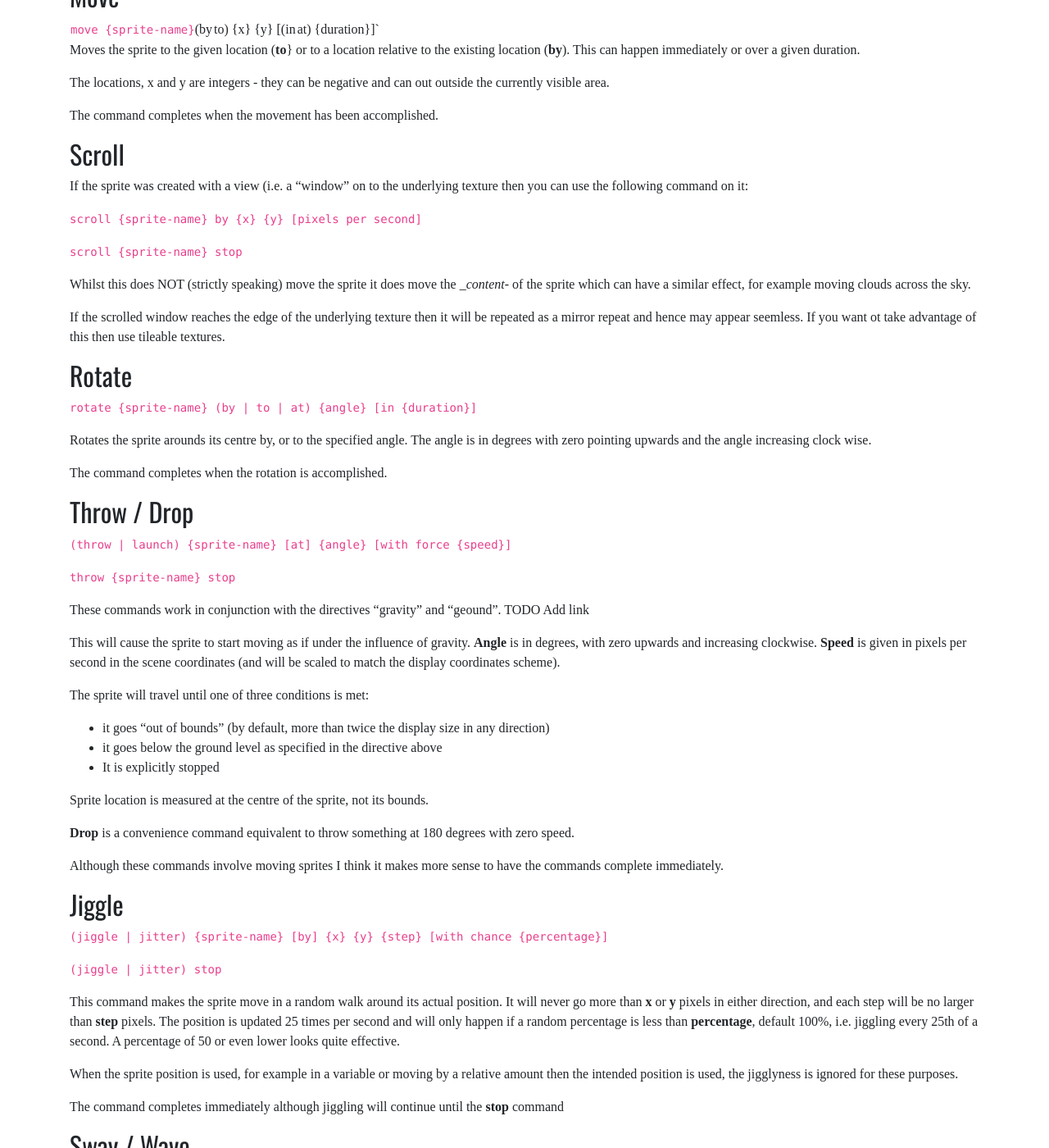
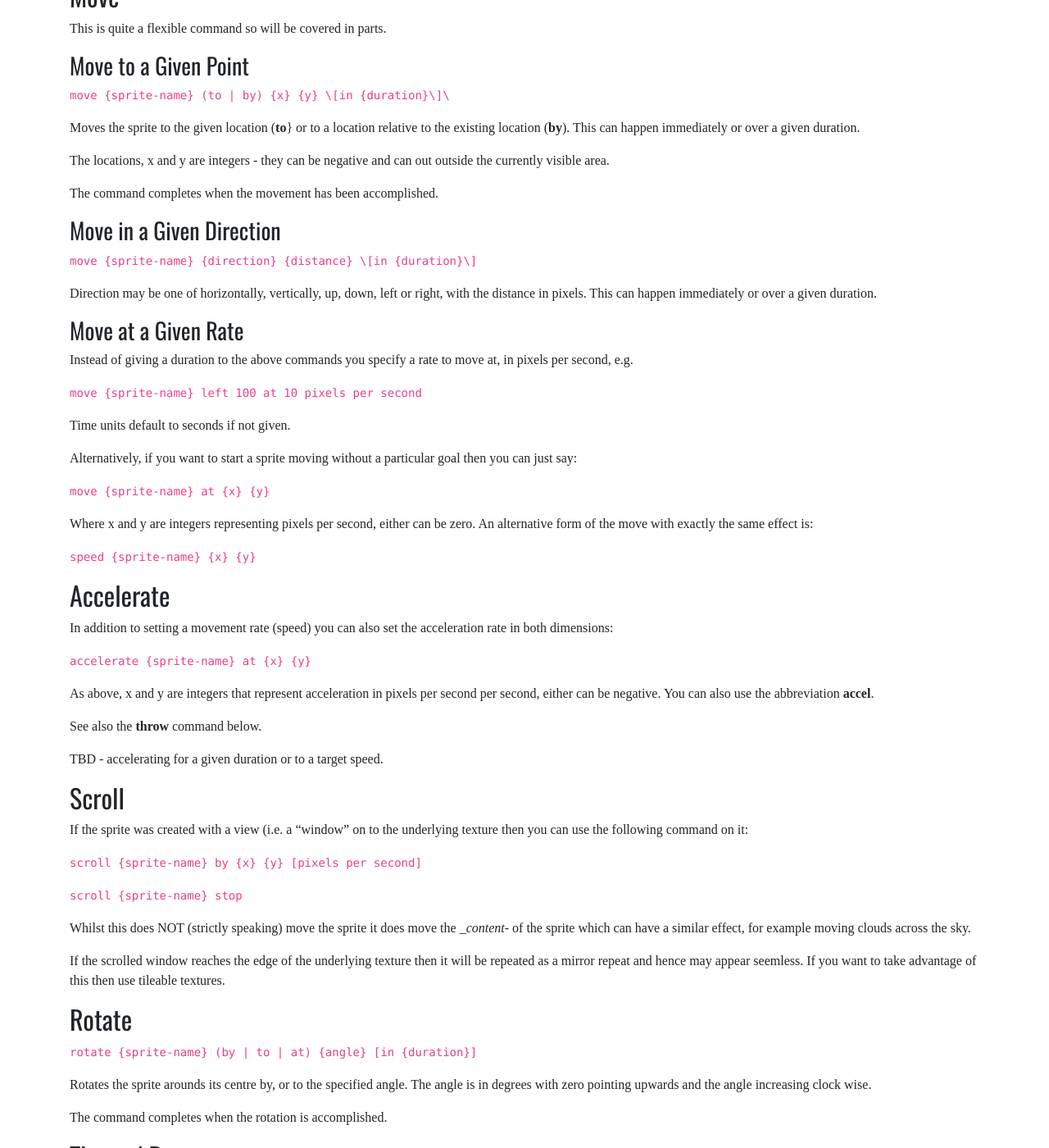
Before and after one commit to karlwilcox/slowglass-js, a Jekyll site: the page built from docs/actions/sprite-movement.md, in a window 1280 px wide and 1400 px high, scrolled down 284 px. Shown: the whole window at 82% size. Built offline with Jekyll 4.4.1, drawn with Linux system fonts in a browser that asks for light colours; nearby versions of some CDN libraries; some web fonts are replaced.

Commit message:
Implement accelaration and speed

```diff
--- a/docs/actions/sprite-movement.md
+++ b/docs/actions/sprite-movement.md
@@ -6,7 +6,11 @@ These commands affect the position and movement of a named sprite.
 
 ## Move
 
-`move {sprite-name}`(by | to) {x} {y} [(in | at) {duration}]`
+This is quite a flexible command so will be covered in parts.
+
+### Move to a Given Point
+
+`move {sprite-name} (to | by) {x} {y} \[in {duration}\]\`
 
 Moves the sprite to the given location (**to**} or to a location relative
 to the existing location (**by**). This can happen immediately or over a
@@ -16,6 +20,47 @@ The locations, x and y are integers - they can be negative and can out outside
 the currently visible area.
 
 The command completes when the movement has been accomplished.
+
+### Move in a Given Direction
+
+`move {sprite-name} {direction} {distance} \[in {duration}\]`
+
+Direction may be one of horizontally, vertically, up, down, left or right,
+with the distance in pixels. This can happen immediately or over a given duration.
+
+### Move at a Given Rate
+
+Instead of giving a duration to the above commands you specify a rate to
+move at, in pixels per second, e.g.
+
+`move {sprite-name} left 100 at 10 pixels per second`
+
+Time units default to seconds if not given.
+
+Alternatively, if you want to start a sprite moving without a particular
+goal then you can just say:
+
+`move {sprite-name} at {x} {y}`
+
+Where x and y are integers representing pixels per second, either can be zero.
+An alternative form of the move with exactly the same effect is:
+
+`speed {sprite-name} {x} {y}`
+
+## Accelerate
+
+In addition to setting a movement rate (speed) you can also set the
+acceleration rate in both dimensions:
+
+`accelerate {sprite-name} at {x} {y}`
+
+As above, x and y are integers that represent acceleration in
+pixels per second per second, either can be negative. You can
+also use the abbreviation **accel**.
+
+See also the **throw** command below.
+
+TBD - accelerating for a given duration or to a target speed.
 
 ## Scroll
 
@@ -32,7 +77,7 @@ example moving clouds across the sky.
 
 If the scrolled window reaches the edge of the underlying texture
 then it will be repeated as a mirror repeat and hence may appear
-seemless. If you want ot take advantage of this then use tileable
+seemless. If you want to take advantage of this then use tileable
 textures.
 
 ## Rotate
--- a/src/globals.js
+++ b/src/globals.js
@@ -105,7 +105,6 @@ export class Globals {
         Globals.scriptScaleType = constants.SCALE_STRETCH;
         Globals.scriptScaleX = 1;
         Globals.scriptScaleY = 1;
-        Globals.gravity = defaults.GRAVITY_PS2;
         Globals.lastKey = null;
         Globals.key = null;
         Globals.lastId = 0;
--- a/src/main.js
+++ b/src/main.js
@@ -515,10 +515,8 @@ class SlowGlass {
                         }
                     }
                     if (updateState) {
-                        // Globals.log.report(`${current.name} running update`);
                         Scene.manageLifecycle(current, constants.SCENE_NEXT_STATE);
                     } else {
-                        // Globals.log.report(`${current.name} skipping update`);
                         nextRun = Defaults.SPRITE_RATE; // next frame
                     }
                 }
--- a/src/vars.js
+++ b/src/vars.js
@@ -482,6 +482,9 @@ export class VarList {
                     case 'rotation':
                         value = sgSprite.angle.value();
                         break;
+                    case 'falling':
+                        value = Utils.boolAsString(sgSprite.falling);
+                        break;
                     case 'visible':
                         value = Utils.boolAsString(sgSprite.visible);
                         break;
```
Also changed, not shown: docs/variables/sprite.md (+1 -0 lines), src/adjustable.js (+32 -35 lines), src/scene.js (+53 -25 lines), src/sgsprite.js (+54 -42 lines), src/wordlist.js (+8 -0 lines).
